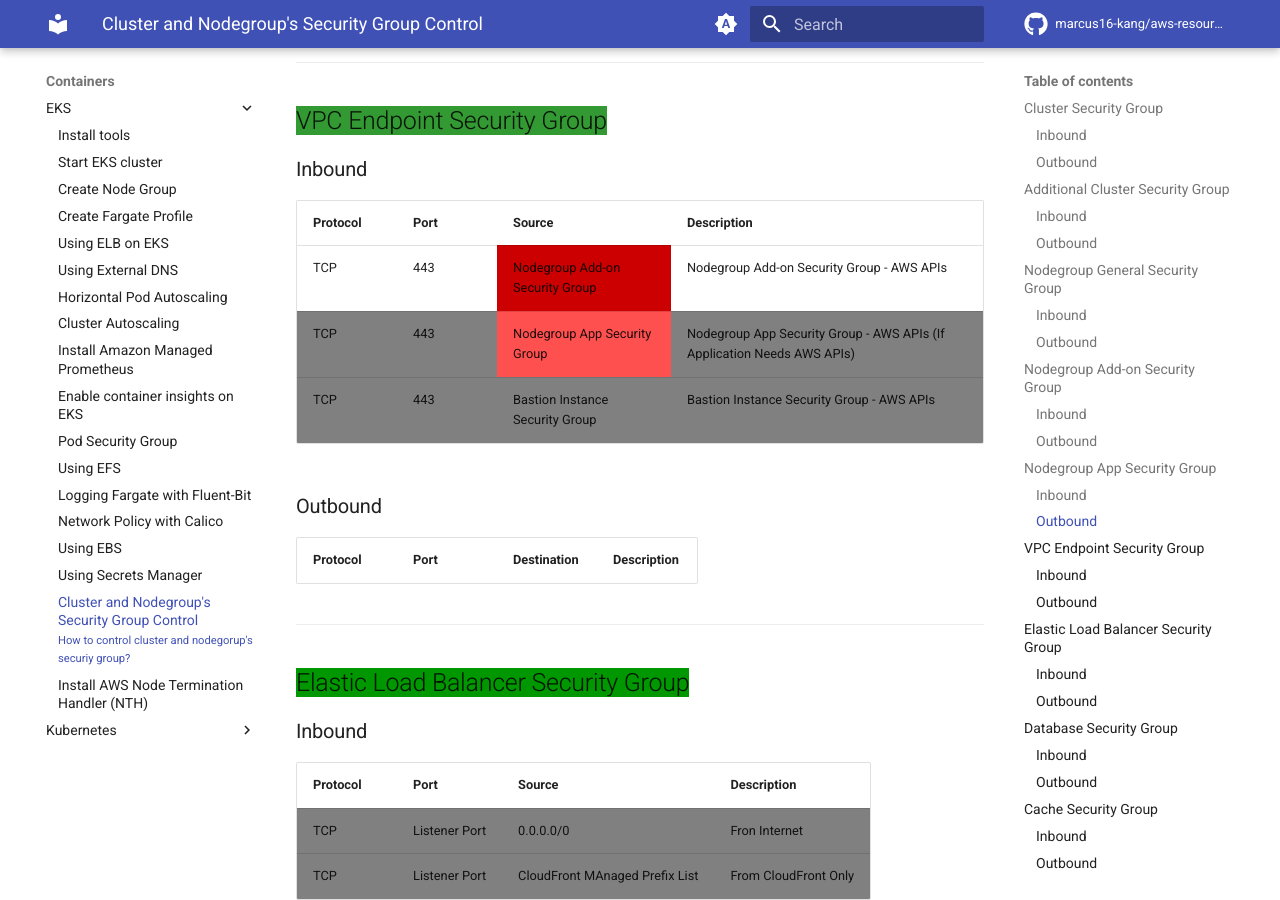
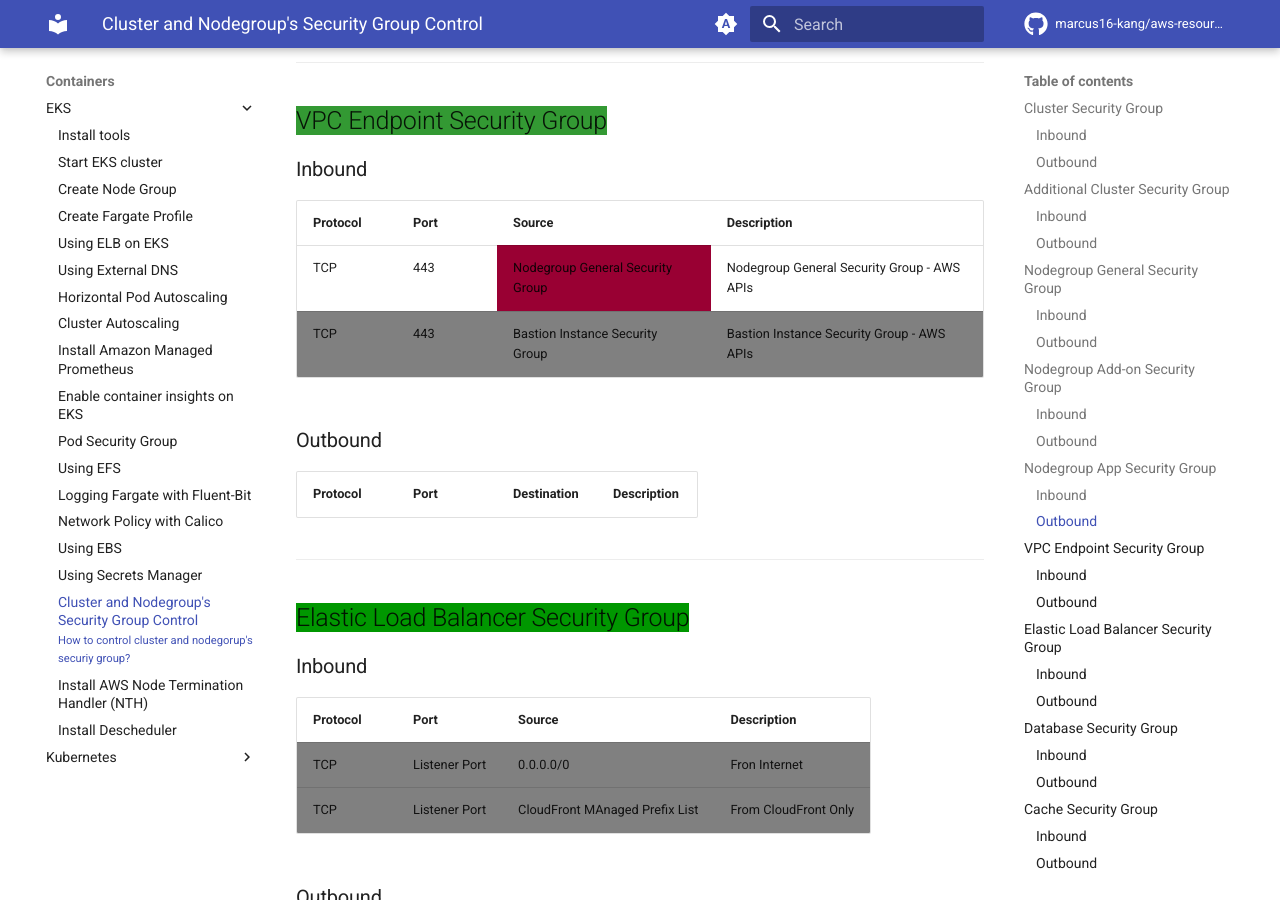
Before and after one commit to dev-sjlee/aws-resources-example, an MkDocs documentation site: the page built from docs/Containers/EKS/17-cluster-and-nodegroup-security-control.md, in a window 1280 px wide and 900 px high, scrolled down 2751 px. Built offline with MkDocs 1.6.1 and Material for MkDocs 9.7.7, drawn with Linux system fonts in a browser that asks for light colours; comment, search, counter and statistics services are not loaded.

Commit message:
Fix eks-17 and add eks-19 (descheduler).

```diff
--- a/docs/Containers/EKS/17-cluster-and-nodegroup-security-control.md
+++ b/docs/Containers/EKS/17-cluster-and-nodegroup-security-control.md
@@ -277,14 +277,8 @@
   <tr>
     <td>TCP</td>
     <td>443</td>
-    <td style="background-color: rgb(204, 0, 0);">Nodegroup Add-on Security Group</td>
-    <td>Nodegroup Add-on Security Group - AWS APIs</td>
-  </tr>
-  <tr style="background-color: rgb(128, 128, 128);">
-    <td>TCP</td>
-    <td>443</td>
-    <td style="background-color: rgb(255, 80, 80);">Nodegroup App Security Group</td>
-    <td>Nodegroup App Security Group - AWS APIs (If Application Needs AWS APIs)</td>
+    <td style="background-color: rgb(153, 0, 51);">Nodegroup General Security Group</td>
+    <td>Nodegroup General Security Group - AWS APIs</td>
   </tr>
   <tr style="background-color: rgb(128, 128, 128);">
     <td>TCP</td>
```
Also changed, not shown: docs/Containers/EKS/19-install-descheduler.md (added, +73 -0 lines).
